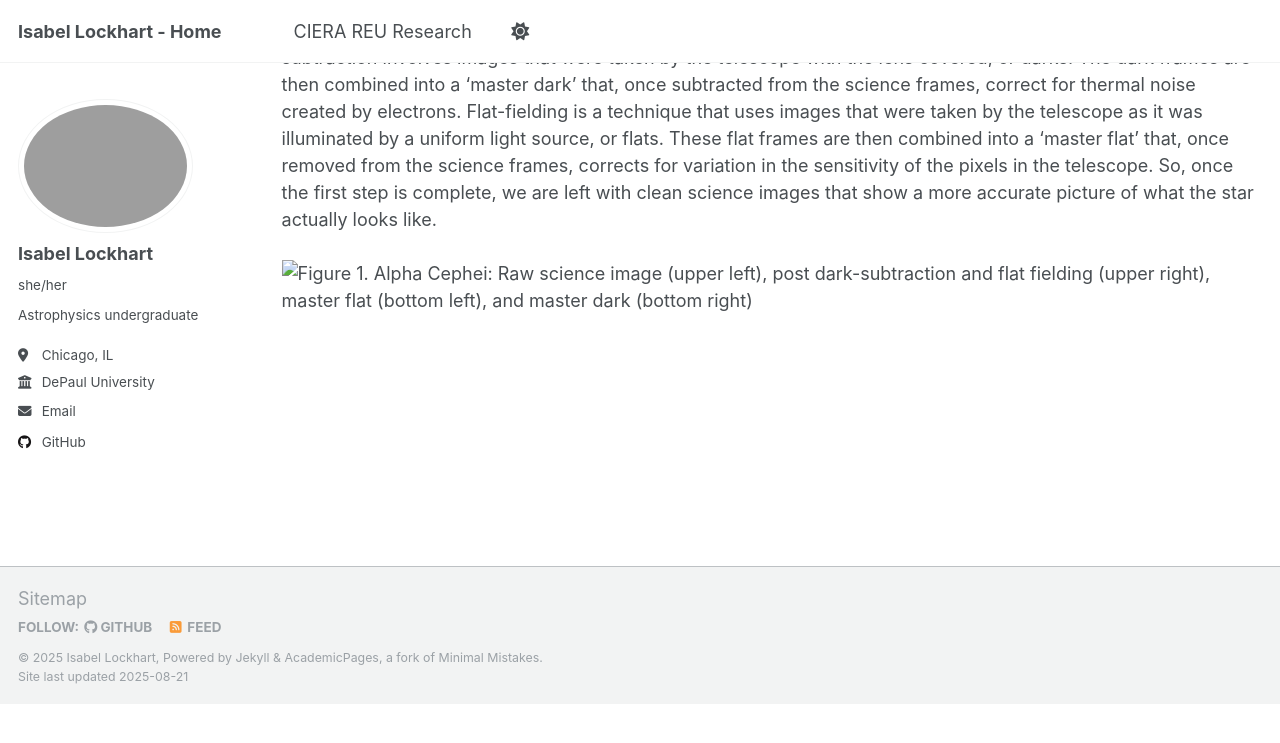
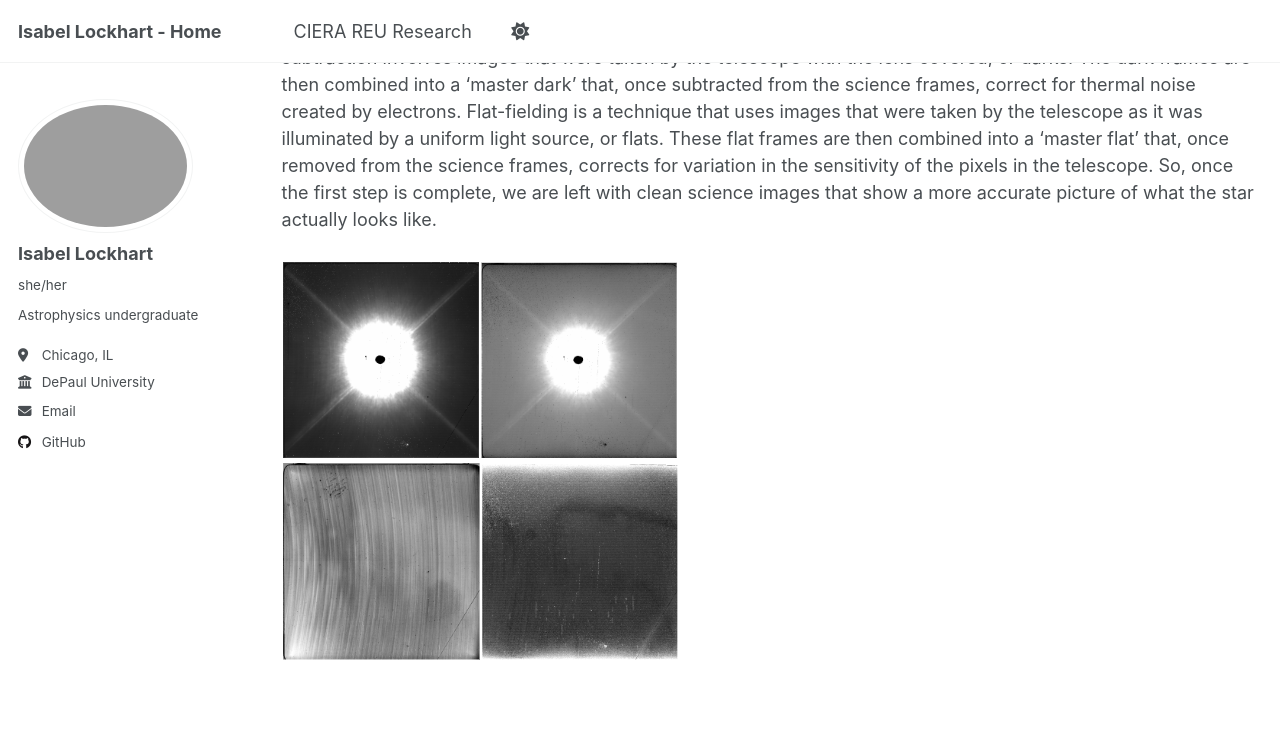
Before and after one commit to Isabel-Lockhart/CIERA, a Jekyll site: the page built from _pages/cierareu.html, in a window 1280 px wide and 900 px high, scrolled down 1501 px. Shown: the top 743 px of the window. Built offline with Jekyll 4.4.1, drawn with Linux system fonts in a browser that asks for light colours; a script that is not in the unit is left out; before the commit the page ends 2205 px from its top, so only the background shows below that.

Commit message:
Update cierareu.html

```diff
--- a/_pages/cierareu.html
+++ b/_pages/cierareu.html
@@ -62,5 +62,5 @@ a uniform light source, or flats. These flat frames are then combined into a ‘
 science frames, corrects for variation in the sensitivity of the pixels in the telescope. So, once the first step is complete,
 we are left with clean science images that show a more accurate picture of what the star actually looks like.<br><br>
 
-<img src="ds9_20_all.png" alt="Figure 1. Alpha Cephei: Raw science image (upper left), post dark-subtraction and flat fielding (upper right), master flat
+<img src="https://Isabel-Lockhart.github.io/Projects/images/ds9_20_all.png" alt="Figure 1. Alpha Cephei: Raw science image (upper left), post dark-subtraction and flat fielding (upper right), master flat
 (bottom left), and master dark (bottom right)">
```
